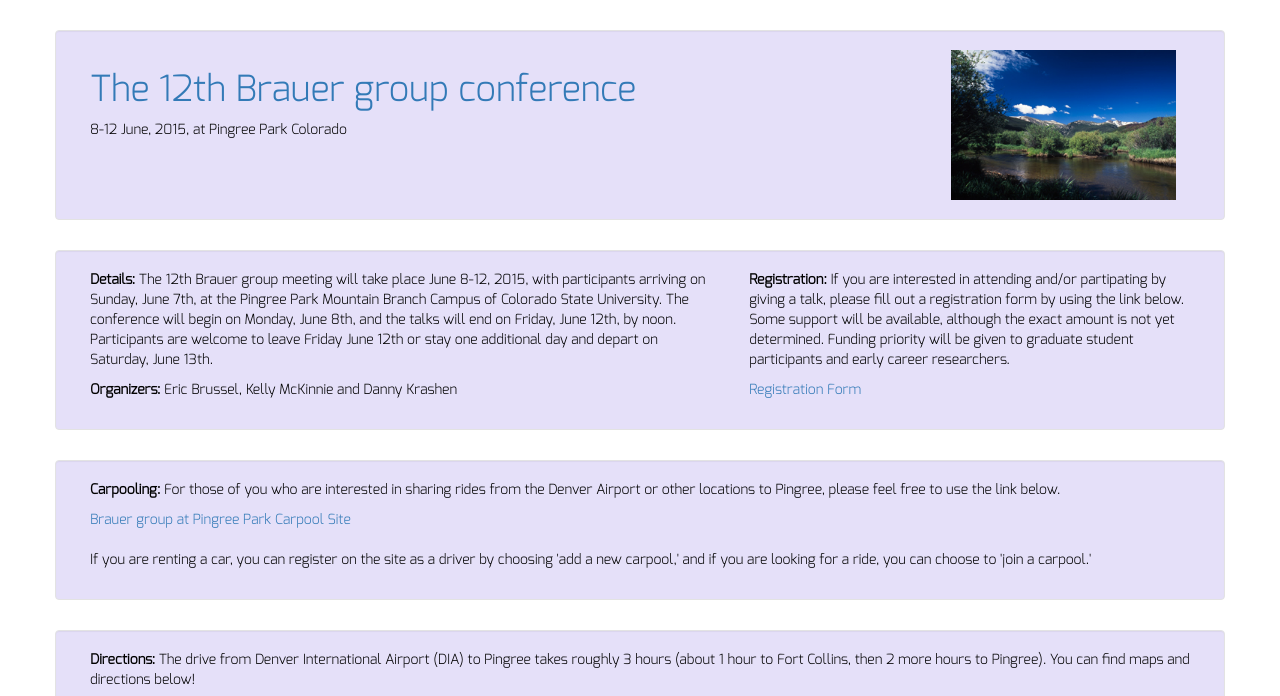
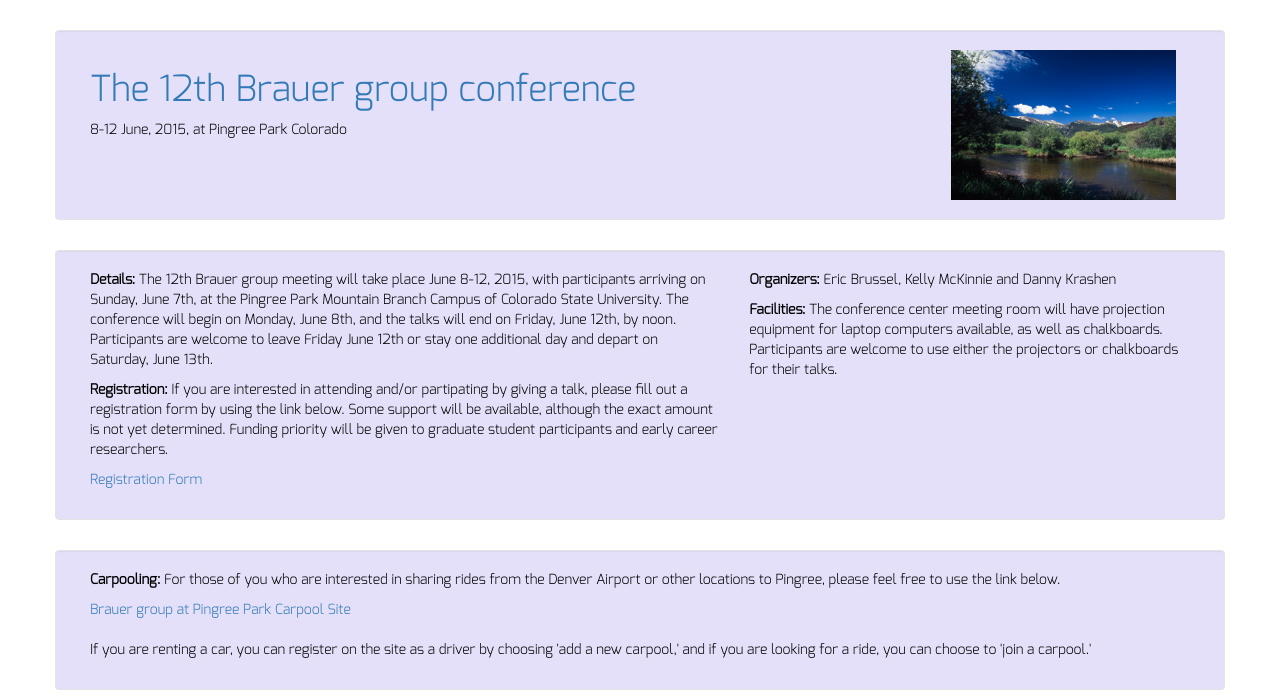
Before and after one commit to torsor/brauer, a Jekyll site: the page built from index.html, in a window 1280 px wide, cut to the strip 0-696 px from the top of the page. Built offline with Jekyll 4.4.1, drawn with Linux system fonts in a browser that asks for light colours; nearby versions of some CDN libraries.

Commit message:
add facilities info

```diff
--- a/index.html
+++ b/index.html
@@ -11,12 +11,6 @@ layout: default
     Friday, June 12th, by noon.  Participants are welcome to leave Friday
     June 12th or stay one additional day and depart on Saturday, June 13th.
     </p>
-
-    <p><b>Organizers:</b> Eric Brussel, Kelly McKinnie and Danny Krashen
-    </p>
-  </div>
-
-  <div class="col-md-5">
     <p> <b>Registration:</b> If you are interested in attending and/or
     partipating by giving a talk, please fill out a registration form by
     using the link below. Some support will be available, although the
@@ -26,6 +20,20 @@ layout: default
     <p> <a
     href="https://docs.google.com/forms/d/1E7pC12fTe6JiHC0zpEM1XrQo02V5pCa2AXwbaLgqNc4/viewform?usp=send_form"
     >Registration Form</a> </p>
+
+  </div>
+
+  <div class="col-md-5">
+
+    <p><b>Organizers:</b> Eric Brussel, Kelly McKinnie and Danny Krashen
+    </p>
+
+    <p> <b>Facilities:</b> The conference center meeting room will have projection equipment
+    for laptop computers available, as well as chalkboards. Participants
+    are welcome to use either the projectors or chalkboards for their
+    talks.
+    </p>
+
 
   </div>
 
```
